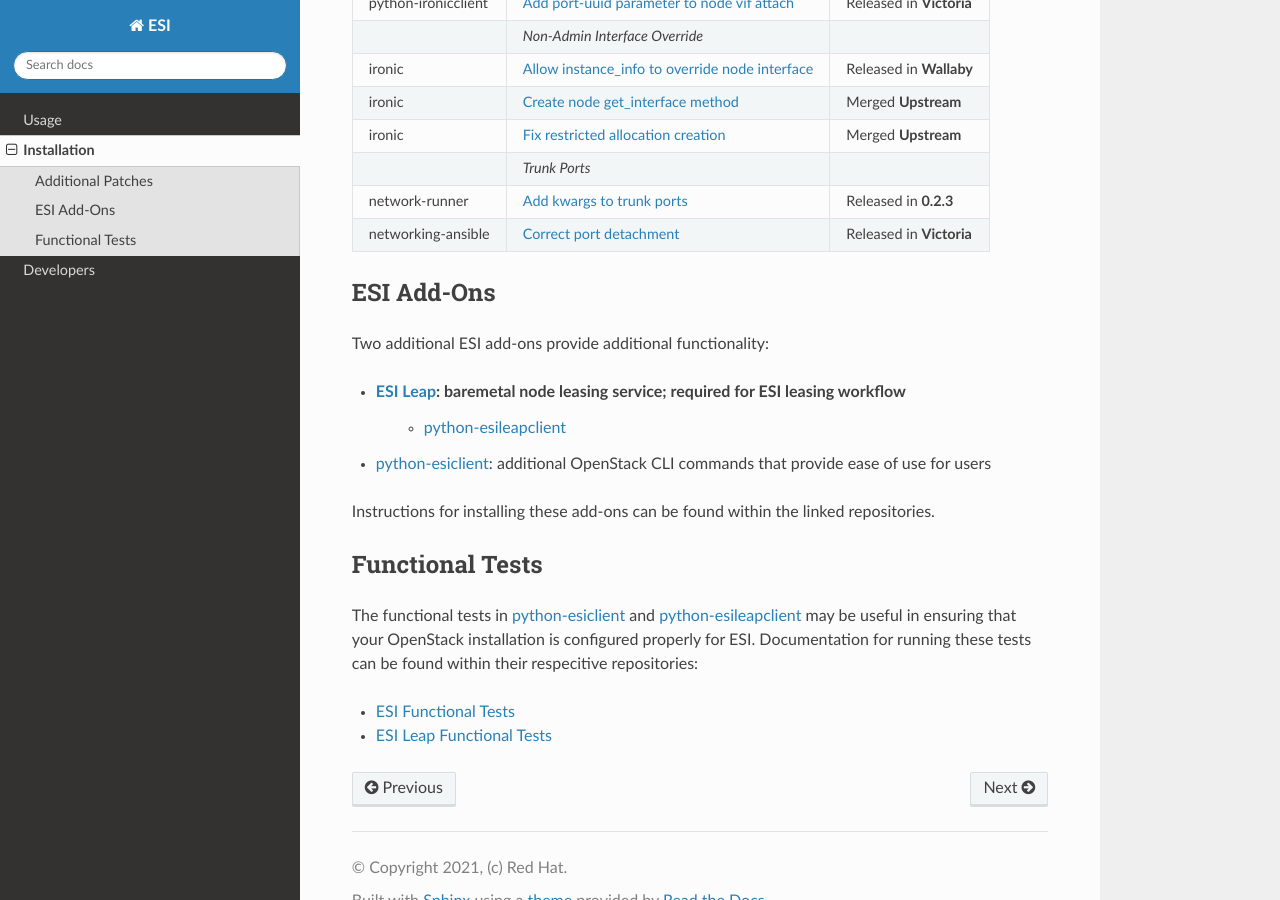
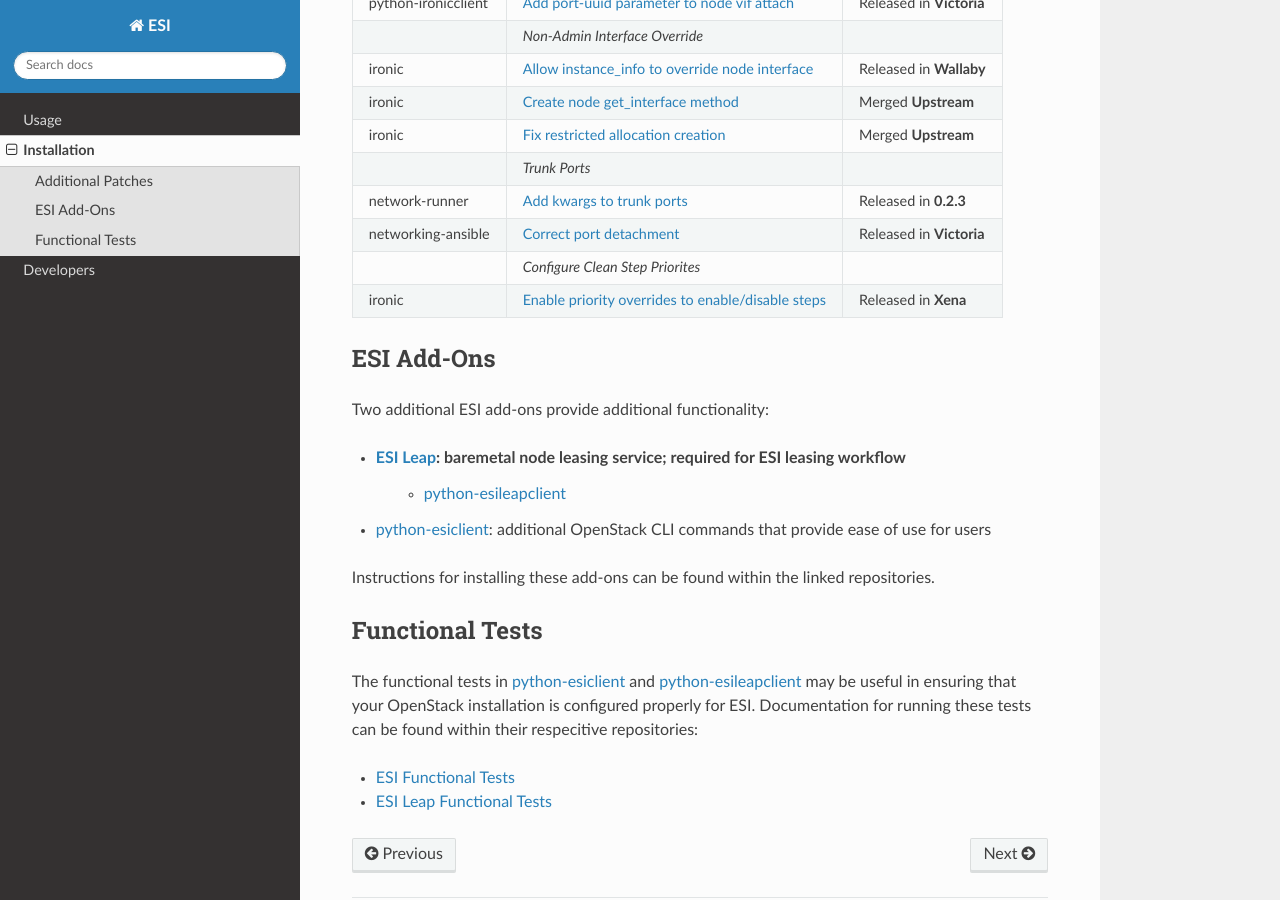
Before and after one commit to CCI-MOC/esi, a Sphinx documentation site: the page built from docs/source/install/index.rst, in a window 1280 px wide and 900 px high, scrolled down 697 px. Built offline with Sphinx 7.4.7 and the Read the Docs theme 2.0.0, drawn with Linux system fonts in a browser that asks for light colours.

```diff
--- a/docs/source/install/index.rst
+++ b/docs/source/install/index.rst
@@ -15,31 +15,35 @@ Additional Patches
 
 The following patches may be of use. Depending on your OpenStack version, they may be already included in your installation.
 
-+---------------------+---------------------------------------------------+--------------------------+
-| Repository          | Patch                                             | Status                   |
-+=====================+===================================================+==========================+
-|                     | *Port Multi-Tenancy*                              |                          |
-+---------------------+---------------------------------------------------+--------------------------+
-| ironic              | `Allow node lessee to see node's ports`_          | Released in **Victoria** |
-+---------------------+---------------------------------------------------+--------------------------+
-| ironic              | `Allow node vif attach to specify port_uuid`_     | Released in **Victoria** |
-+---------------------+---------------------------------------------------+--------------------------+
-| python-ironicclient | `Add port-uuid parameter to node vif attach`_     | Released in **Victoria** |
-+---------------------+---------------------------------------------------+--------------------------+
-|                     | *Non-Admin Interface Override*                    |                          |
-+---------------------+---------------------------------------------------+--------------------------+
-| ironic              | `Allow instance_info to override node interface`_ | Released in **Wallaby**  |
-+---------------------+---------------------------------------------------+--------------------------+
-| ironic              | `Create node get_interface method`_               | Merged **Upstream**      |
-+---------------------+---------------------------------------------------+--------------------------+
-| ironic              | `Fix restricted allocation creation`_             | Merged **Upstream**      |
-+---------------------+---------------------------------------------------+--------------------------+
-|                     | *Trunk Ports*                                     |                          |
-+---------------------+---------------------------------------------------+--------------------------+
-| network-runner      | `Add kwargs to trunk ports`_                      | Released in **0.2.3**    |
-+---------------------+---------------------------------------------------+--------------------------+
-| networking-ansible  | `Correct port detachment`_                        | Released in **Victoria** |
-+---------------------+---------------------------------------------------+--------------------------+
++---------------------+-----------------------------------------------------+--------------------------+
+| Repository          | Patch                                               | Status                   |
++=====================+=====================================================+==========================+
+|                     | *Port Multi-Tenancy*                                |                          |
++---------------------+-----------------------------------------------------+--------------------------+
+| ironic              | `Allow node lessee to see node's ports`_            | Released in **Victoria** |
++---------------------+-----------------------------------------------------+--------------------------+
+| ironic              | `Allow node vif attach to specify port_uuid`_       | Released in **Victoria** |
++---------------------+-----------------------------------------------------+--------------------------+
+| python-ironicclient | `Add port-uuid parameter to node vif attach`_       | Released in **Victoria** |
++---------------------+-----------------------------------------------------+--------------------------+
+|                     | *Non-Admin Interface Override*                      |                          |
++---------------------+-----------------------------------------------------+--------------------------+
+| ironic              | `Allow instance_info to override node interface`_   | Released in **Wallaby**  |
++---------------------+-----------------------------------------------------+--------------------------+
+| ironic              | `Create node get_interface method`_                 | Merged **Upstream**      |
++---------------------+-----------------------------------------------------+--------------------------+
+| ironic              | `Fix restricted allocation creation`_               | Merged **Upstream**      |
++---------------------+-----------------------------------------------------+--------------------------+
+|                     | *Trunk Ports*                                       |                          |
++---------------------+-----------------------------------------------------+--------------------------+
+| network-runner      | `Add kwargs to trunk ports`_                        | Released in **0.2.3**    |
++---------------------+-----------------------------------------------------+--------------------------+
+| networking-ansible  | `Correct port detachment`_                          | Released in **Victoria** |
++---------------------+-----------------------------------------------------+--------------------------+
+|                     | *Configure Clean Step Priorites*                    |                          |
++---------------------+-----------------------------------------------------+--------------------------+
+| ironic              | `Enable priority overrides to enable/disable steps`_| Released in **Xena**     |
++---------------------+-----------------------------------------------------+--------------------------+
 
 ESI Add-Ons
 -----------
@@ -78,3 +82,4 @@ these tests can be found within their respecitive repositories:
 .. _Allow instance_info to override node interface: https://review.opendev.org/c/openstack/ironic/+/777434
 .. _Create node get_interface method: https://review.opendev.org/c/openstack/ironic/+/817086
 .. _Fix restricted allocation creation: https://review.opendev.org/c/openstack/ironic/+/812007
+.. _Enable priority overrides to enable/disable steps: https://review.opendev.org/c/openstack/ironic/+/804156
--- a/docs/source/usage/index.rst
+++ b/docs/source/usage/index.rst
@@ -23,3 +23,4 @@ ESI accommodates three roles:
    cli
    openshift
    keylime
+   security_recommendations
```
Also changed, not shown: docs/source/usage/security_recommendations.rst (added, +116 -0 lines).
